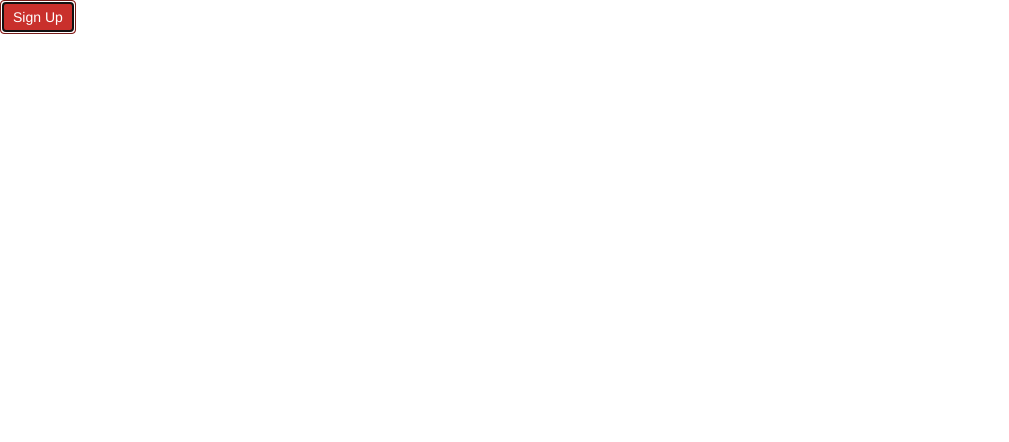
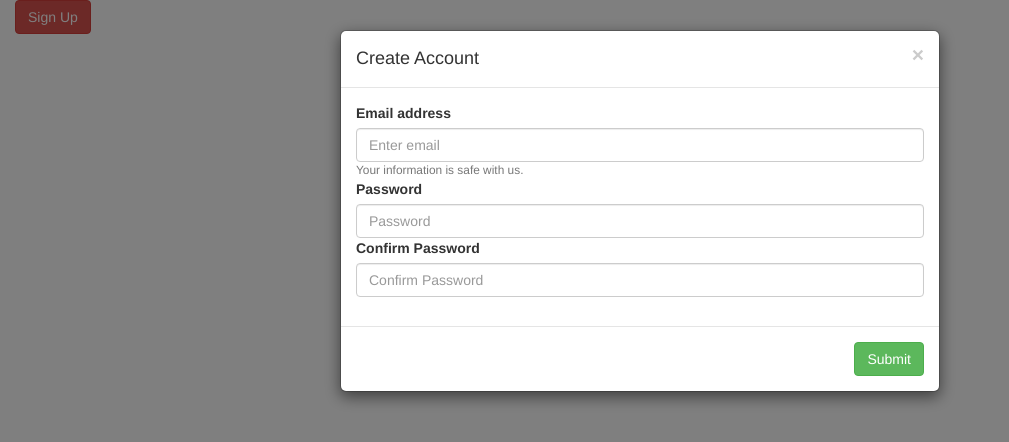
Before and after one commit to acciojob/bootstrap-signup-modal-KartikeyJoshi916, a website: page main.html in a window 1280 px wide. Both pictures are taken after a click on the button "Sign Up". Shown: the whole page, without its empty margins (0-1009 px from the left). Drawn offline with nearby package versions, Linux system fonts and the light colour scheme.

Commit message:
created a submission

```diff
--- a/main.html
+++ b/main.html
@@ -1,39 +1,64 @@
-<!DOCTYPE html>
-<html>
+
+<html lang="en">
+
 <head>
   <meta charset="UTF-8">
   <meta name="viewport" content="width=device-width, initial-scale=1.0">
+  <title>Signup Modal</title>
+  <!-- Bootstrap CSS -->
+  <!-- <link href="https://cdn.jsdelivr.net/npm/bootstrap@5.3.0-alpha3/dist/css/bootstrap.min.css" rel="stylesheet"> -->
   <link rel="stylesheet" href="https://maxcdn.bootstrapcdn.com/bootstrap/3.3.6/css/bootstrap.min.css">
   <script src="https://ajax.googleapis.com/ajax/libs/jquery/3.6.1/jquery.min.js"></script>
   <script src="https://maxcdn.bootstrapcdn.com/bootstrap/3.4.1/js/bootstrap.min.js"></script>
 </head>
+
+
 <body>
-		<button type="button" class="btn btn-danger" data-bs-toggle="modal" data-bs-target="#exampleModal" data-bs-whatever="@mdo">Sign Up</button>
-		<div class="modal fade" id="exampleModal" tabindex="-1" aria-labelledby="exampleModalLabel" aria-hidden="true">
-  <div class="modal-dialog">
+  <div class="container-fluid">
+    <!-- Button trigger modal -->
+    <button type="button" class="btn btn-danger" data-toggle="modal" data-target="#myModal">
+      Sign Up
+    </button>
+  </div>
+
+  <!-- Modal -->
+  <div class="modal fade" id="myModal" tabindex="-1" role="dialog" aria-labelledby="myModalLabel">
+    <div class="modal-dialog" role="document">
       <div class="modal-content">
         <div class="modal-header">
-        <h5 class="modal-title" id="exampleModalLabel">New message</h5>
-        <button type="button" class="btn-close" data-bs-dismiss="modal" aria-label="Close"></button>
+          <button type="button" class="close" data-dismiss="modal" aria-label="Close"><span
+              aria-hidden="true">&times;</span></button>
+          <h4 class="modal-title" id="myModalLabel">Create Account</h4>
         </div>
         <div class="modal-body">
           <form>
+            <!-- Email Input -->
             <div class="mb-3">
-            <label for="recipient-name" class="col-form-label">Recipient:</label>
-            <input type="text" class="form-control" id="recipient-name">
+              <label for="email" class="form-label">Email address</label>
+              <input type="email" class="form-control" id="email" placeholder="Enter email">
+              <small class="text-muted">Your information is safe with us.</small>
             </div>
+            <!-- Password Input -->
             <div class="mb-3">
-            <label for="message-text" class="col-form-label">Message:</label>
-            <textarea class="form-control" id="message-text"></textarea>
+              <label for="password" class="form-label">Password</label>
+              <input type="password" class="form-control" id="password" placeholder="Password">
+            </div>
+            <!-- Confirm Password Input -->
+            <div class="mb-3">
+              <label for="confirm-password" class="form-label">Confirm Password</label>
+              <input type="password" class="form-control" id="confirm-password" placeholder="Confirm Password">
             </div>
           </form>
+
         </div>
         <div class="modal-footer">
-        <button type="button" class="btn btn-secondary" data-bs-dismiss="modal">Close</button>
-        <button type="button" class="btn btn-primary">Send message</button>
+          <button type="button" class="btn btn-success">Submit</button>
         </div>
       </div>
     </div>
   </div>
+
+  <!-- Bootstrap JS and dependencies -->
+  <script src="https://cdn.jsdelivr.net/npm/bootstrap@5.3.0-alpha3/dist/js/bootstrap.bundle.min.js"></script>
 </body>
 </html>
```
Also changed, not shown: script.js (deleted, +0 -17 lines). Lines whose indentation alone changed are shown as unchanged.
